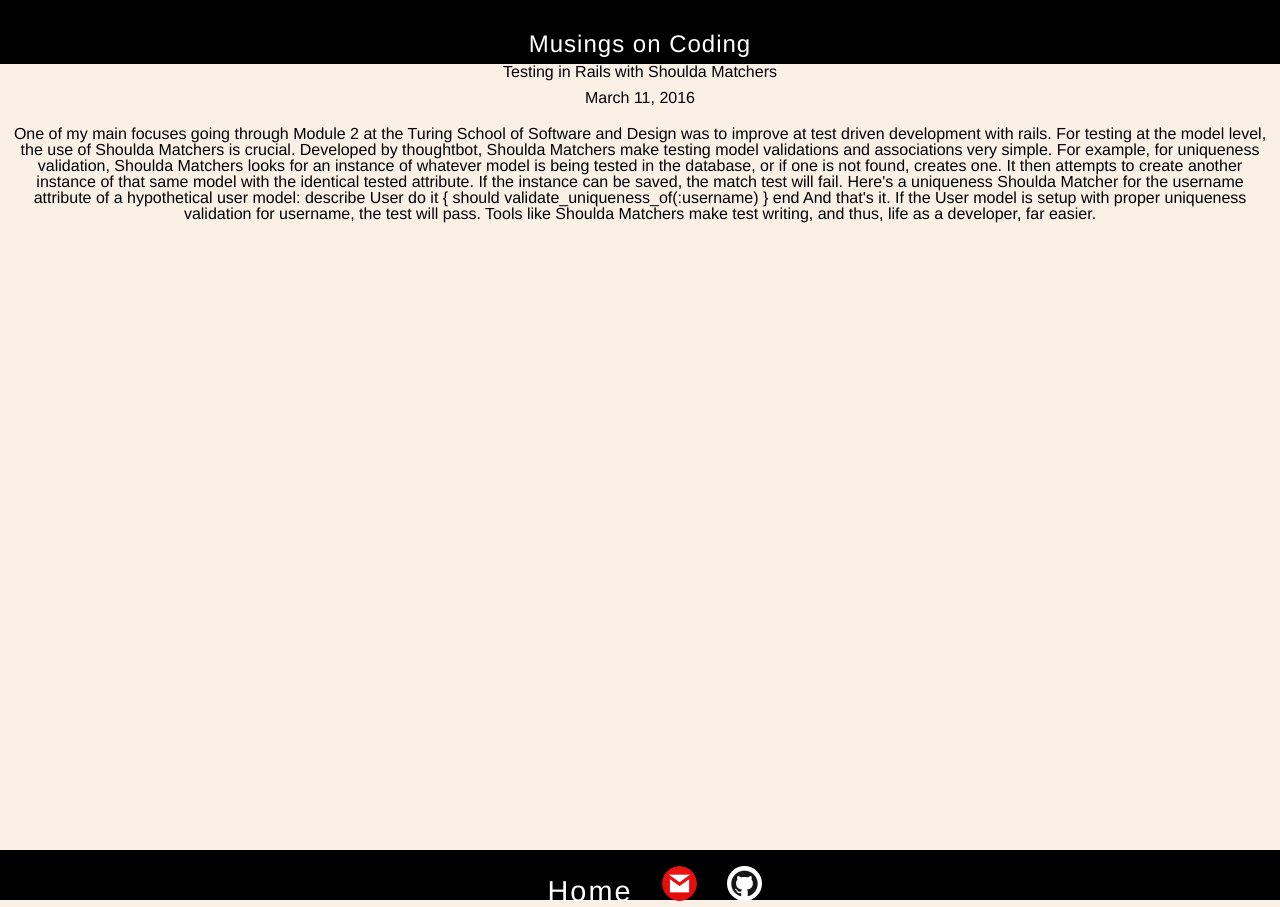
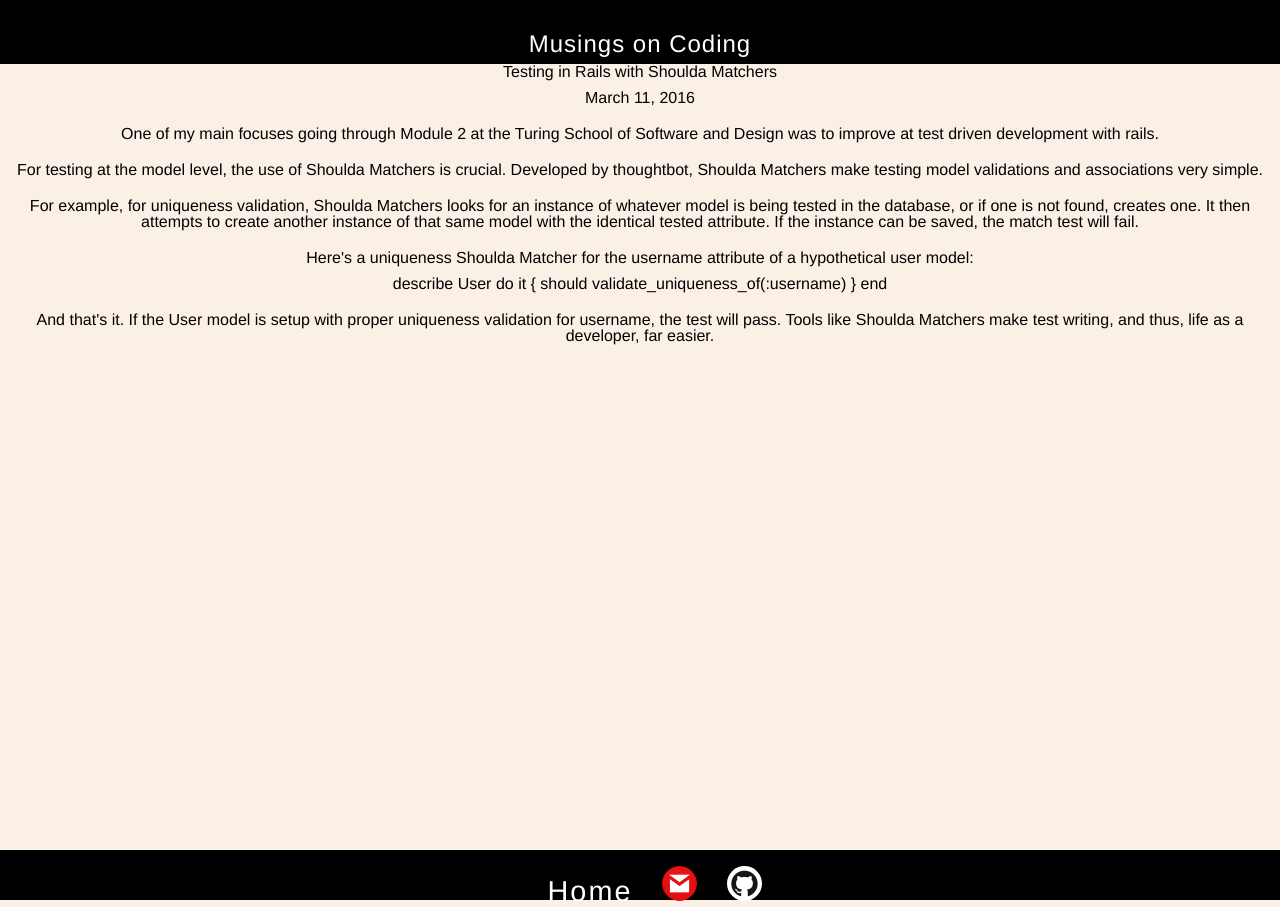
Before and after one commit to scottfirestone/scottfirestone.github.io, a Jekyll site: the page built from _posts/2016-03-11-test-with-shoulda-matchers.html, in a window 1280 px wide. Built offline with Jekyll 4.4.1, drawn with Linux system fonts in a browser that asks for light colours.

Commit message:
Edit post content for 3112016

```diff
--- a/_posts/2016-03-11-test-with-shoulda-matchers.html
+++ b/_posts/2016-03-11-test-with-shoulda-matchers.html
@@ -4,20 +4,18 @@
 date: 2016-03-11
 ---
 
-<p>
-  One of my main focuses going through Module 2 at the Turing School of Software and Design was to improve at test driven development with rails.
+<p>One of my main focuses going through Module 2 at the Turing School of Software and Design was to improve at test driven development with rails.</p>
 
-  For testing at the model level, the use of Shoulda Matchers is crucial. Developed by thoughtbot, Shoulda Matchers make testing model validations and associations very simple.
+<p>For testing at the model level, the use of Shoulda Matchers is crucial. Developed by thoughtbot, Shoulda Matchers make testing model validations and associations very simple.</p>
 
-  For example, for uniqueness validation, Shoulda Matchers looks for an instance of whatever model is being tested in the database, or if one is not found, creates one. It then attempts to create another instance of that same model with the identical tested attribute. If the instance can be saved, the match test will fail.
+<p>For example, for uniqueness validation, Shoulda Matchers looks for an instance of whatever model is being tested in the database, or if one is not found, creates one. It then attempts to create another instance of that same model with the identical tested attribute. If the instance can be saved, the match test will fail.</p>
 
-  Here's a uniqueness Shoulda Matcher for the username attribute of a hypothetical user model:
+<p>Here's a uniqueness Shoulda Matcher for the username attribute of a hypothetical user model:</p>
 
-  <code>
-    describe User do
-      it { should validate_uniqueness_of(:username) }
-    end
-  </code>
+<code>
+  describe User do
+    it { should validate_uniqueness_of(:username) }
+  end
+</code>
 
-  And that's it. If the User model is setup with proper uniqueness validation for username, the test will pass. Tools like Shoulda Matchers make test writing, and thus, life as a developer, far easier.
-</p>
+</p>And that's it. If the User model is setup with proper uniqueness validation for username, the test will pass. Tools like Shoulda Matchers make test writing, and thus, life as a developer, far easier.</p>
```
